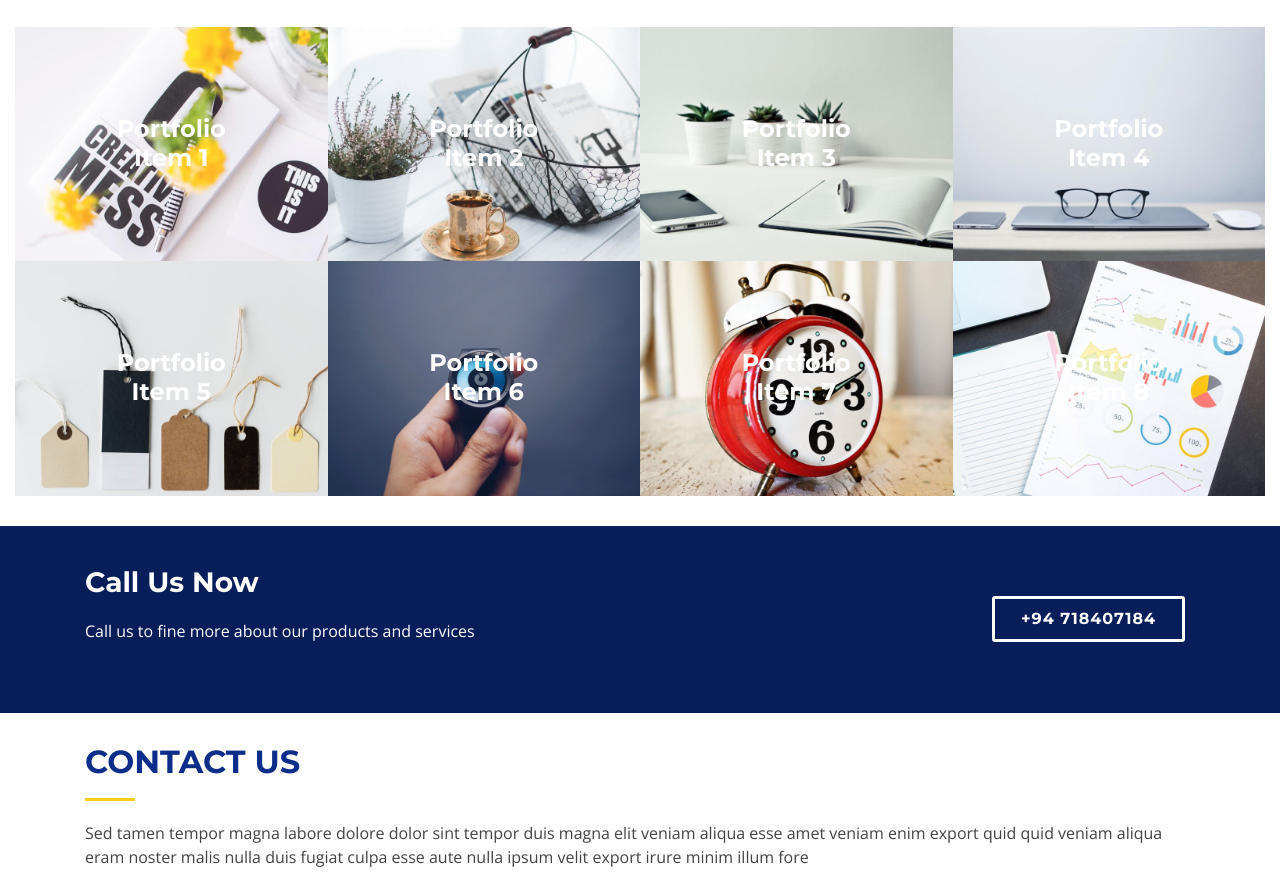
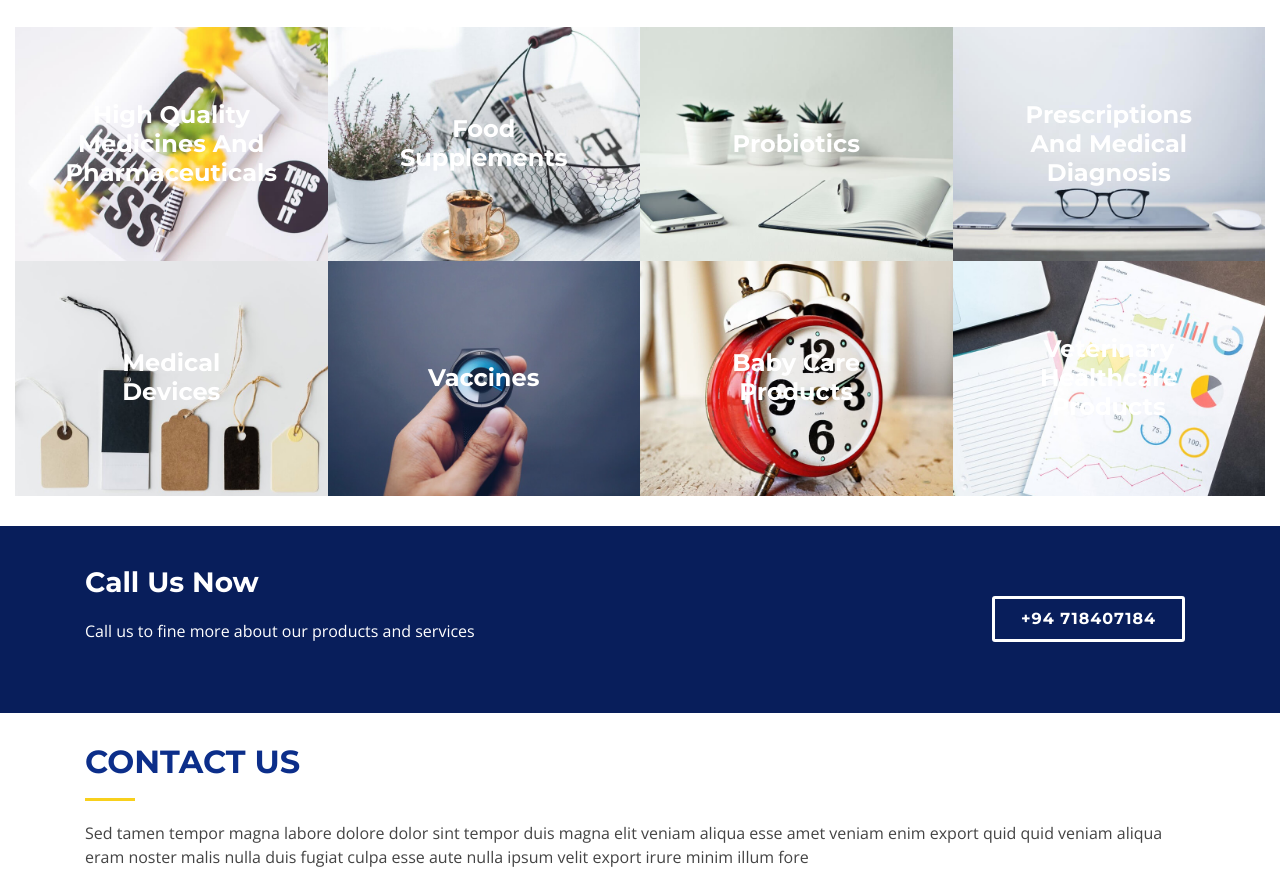
Before and after one commit to alexandritegalle/Reveal, a plain HTML site: page index.html in a window 1280 px wide. Shown: the part 1803-2699 px from the top of the page. Drawn offline with nearby package versions, Linux system fonts and the light colour scheme; files whose address does not match are found by name.

Commit message:
Updated /src: updated portfolio products

```diff
--- a/index.html
+++ b/index.html
@@ -156,7 +156,7 @@
 
           <div class="col-lg-6">
             <div class="box wow fadeInLeft">
-              <div class="icon"><i class="fa fa-bar-chart"></i></div>
+              <div class="icon"><i class="fa fa-heartbeat"></i></div>
               <h4 class="title"><a href="">High quality Pharmaceuticals</a></h4>
               <p class="description">Voluptatum deleniti atque corrupti quos dolores et quas molestias excepturi sint occaecati cupiditate non provident etiro rabeta lingo.</p>
             </div>
@@ -164,7 +164,7 @@
 
           <div class="col-lg-6">
             <div class="box wow fadeInRight">
-              <div class="icon"><i class="fa fa-picture-o"></i></div>
+              <div class="icon"><i class="fa fa-truck"></i></div>
               <h4 class="title"><a href="">Island wide delivery</a></h4>
               <p class="description">Minim veniam, quis nostrud exercitation ullamco laboris nisi ut aliquip ex ea commodo consequat tarad limino ata nodera clas.</p>
             </div>
@@ -172,7 +172,7 @@
 
           <div class="col-lg-6">
             <div class="box wow fadeInLeft" data-wow-delay="0.2s">
-              <div class="icon"><i class="fa fa-shopping-bag"></i></div>
+              <div class="icon"><i class="fa fa-user-md"></i></div>
               <h4 class="title"><a href="">Health Care Products</a></h4>
               <p class="description">Duis aute irure dolor in reprehenderit in voluptate velit esse cillum dolore eu fugiat nulla pariatur trinige zareta lobur trade.</p>
             </div>
@@ -180,7 +180,7 @@
 
           <div class="col-lg-6">
             <div class="box wow fadeInRight" data-wow-delay="0.2s">
-              <div class="icon"><i class="fa fa-map"></i></div>
+              <div class="icon"><i class="fa fa-pagelines"></i></div>
               <h4 class="title"><a href="">Food Suppliments</a></h4>
               <p class="description">Excepteur sint occaecat cupidatat non proident, sunt in culpa qui officia deserunt mollit anim id est laborum rideta zanox satirente madera</p>
             </div>
@@ -330,7 +330,7 @@
               <a href="img/portfolio/1.jpg" class="portfolio-popup">
                 <img src="img/portfolio/1.jpg" alt="">
                 <div class="portfolio-overlay">
-                  <div class="portfolio-info"><h2 class="wow fadeInUp">Portfolio Item 1</h2></div>
+                  <div class="portfolio-info"><h2 class="wow fadeInUp">High Quality Medicines and Pharmaceuticals</h2></div>
                 </div>
               </a>
             </div>
@@ -341,7 +341,7 @@
               <a href="img/portfolio/2.jpg" class="portfolio-popup">
                 <img src="img/portfolio/2.jpg" alt="">
                 <div class="portfolio-overlay">
-                  <div class="portfolio-info"><h2 class="wow fadeInUp">Portfolio Item 2</h2></div>
+                  <div class="portfolio-info"><h2 class="wow fadeInUp">Food Supplements</h2></div>
                 </div>
               </a>
             </div>
@@ -352,7 +352,7 @@
               <a href="img/portfolio/3.jpg" class="portfolio-popup">
                 <img src="img/portfolio/3.jpg" alt="">
                 <div class="portfolio-overlay">
-                  <div class="portfolio-info"><h2 class="wow fadeInUp">Portfolio Item 3</h2></div>
+                  <div class="portfolio-info"><h2 class="wow fadeInUp">Probiotics</h2></div>
                 </div>
               </a>
             </div>
@@ -363,7 +363,7 @@
               <a href="img/portfolio/4.jpg" class="portfolio-popup">
                 <img src="img/portfolio/4.jpg" alt="">
                 <div class="portfolio-overlay">
-                  <div class="portfolio-info"><h2 class="wow fadeInUp">Portfolio Item 4</h2></div>
+                  <div class="portfolio-info"><h2 class="wow fadeInUp">Prescriptions and Medical Diagnosis</h2></div>
                 </div>
               </a>
             </div>
@@ -374,7 +374,7 @@
               <a href="img/portfolio/5.jpg" class="portfolio-popup">
                 <img src="img/portfolio/5.jpg" alt="">
                 <div class="portfolio-overlay">
-                  <div class="portfolio-info"><h2 class="wow fadeInUp">Portfolio Item 5</h2></div>
+                  <div class="portfolio-info"><h2 class="wow fadeInUp">Medical Devices</h2></div>
                 </div>
               </a>
             </div>
@@ -385,7 +385,7 @@
               <a href="img/portfolio/6.jpg" class="portfolio-popup">
                 <img src="img/portfolio/6.jpg" alt="">
                 <div class="portfolio-overlay">
-                  <div class="portfolio-info"><h2 class="wow fadeInUp">Portfolio Item 6</h2></div>
+                  <div class="portfolio-info"><h2 class="wow fadeInUp">Vaccines</h2></div>
                 </div>
               </a>
             </div>
@@ -396,7 +396,7 @@
               <a href="img/portfolio/7.jpg" class="portfolio-popup">
                 <img src="img/portfolio/7.jpg" alt="">
                 <div class="portfolio-overlay">
-                  <div class="portfolio-info"><h2 class="wow fadeInUp">Portfolio Item 7</h2></div>
+                  <div class="portfolio-info"><h2 class="wow fadeInUp">Baby Care Products</h2></div>
                 </div>
               </a>
             </div>
@@ -407,7 +407,7 @@
               <a href="img/portfolio/8.jpg" class="portfolio-popup">
                 <img src="img/portfolio/8.jpg" alt="">
                 <div class="portfolio-overlay">
-                  <div class="portfolio-info"><h2 class="wow fadeInUp">Portfolio Item 8</h2></div>
+                  <div class="portfolio-info"><h2 class="wow fadeInUp">Veterinary Healthcare Products</h2></div>
                 </div>
               </a>
             </div>
```
